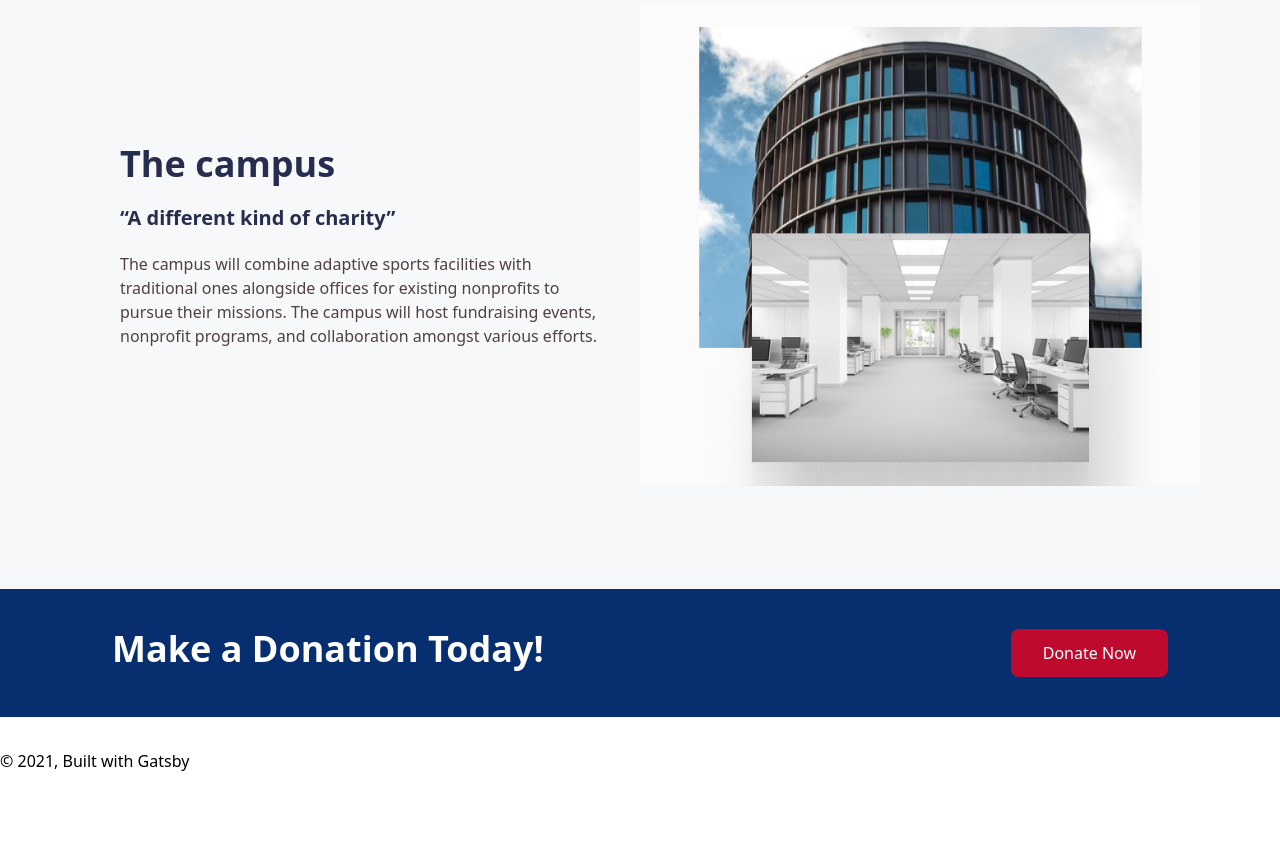
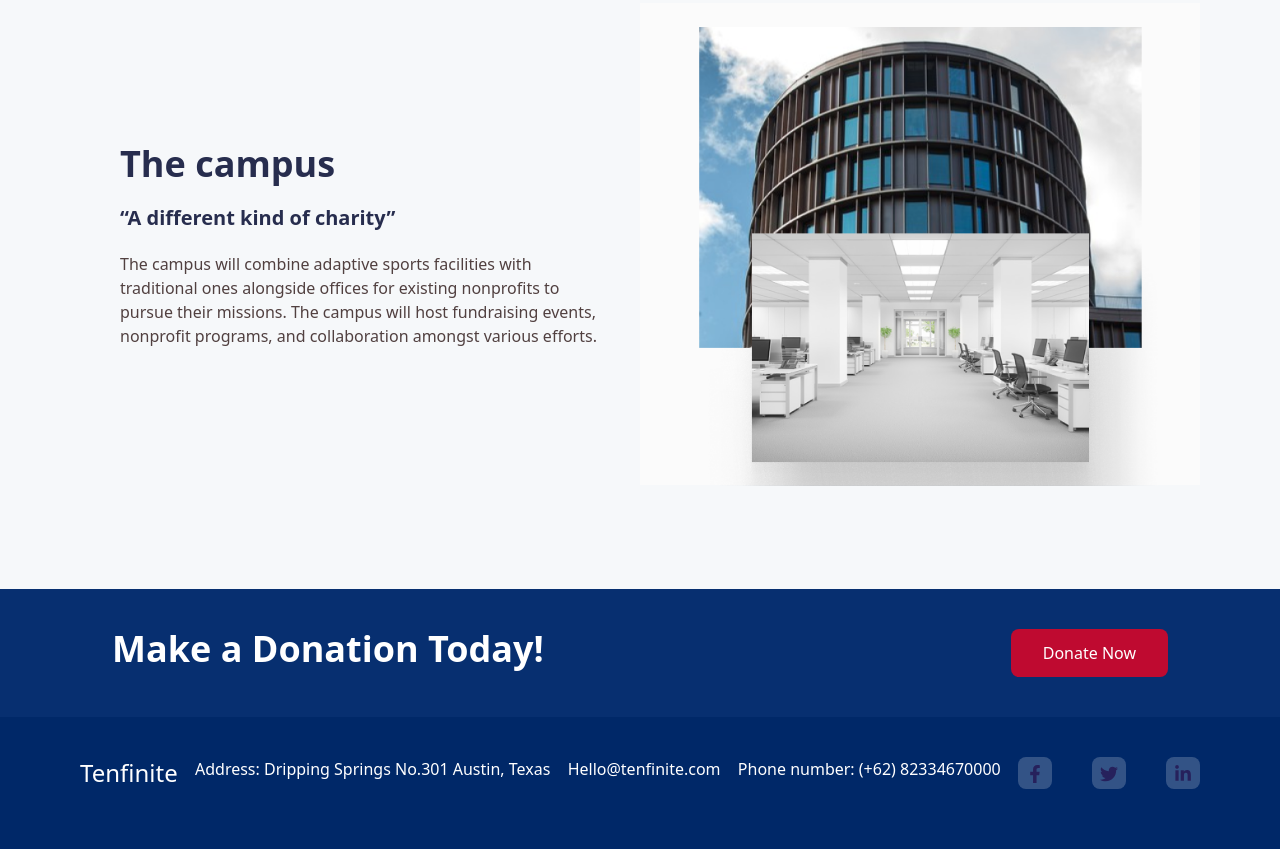
Before and after one commit to acostahf/Tenfinite, a Gatsby site: page / in a window 1280 px wide. Shown: the part 4375-5224 px from the top of the page. Before the commit the page ends 5148 px from the top, so only its background shows below. Built offline with nearby package versions, Linux system fonts and the light colour scheme; Gatsby itself is replaced by a stand-in of ours.

Commit message:
footer created

```diff
--- a/package.json
+++ b/package.json
@@ -16,7 +16,8 @@
     "prop-types": "^15.7.2",
     "react": "^17.0.1",
     "react-dom": "^17.0.1",
-    "react-helmet": "^6.1.0"
+    "react-helmet": "^6.1.0",
+    "react-icons": "^4.3.1"
   },
   "devDependencies": {
     "autoprefixer": "^10.3.7",
--- /dev/null
+++ b/src/components/footer.js
@@ -0,0 +1,46 @@
+import React from "react"
+// import Image from "../components/Image"
+import { FaTwitter, FaFacebookF, FaLinkedinIn } from "react-icons/fa"
+
+const Footer = () => {
+  return (
+    <div className="flex justify-center px-20 py-10 bg-nmr-darkBlue ">
+      <div className="text-white flex justify-between w-full text-center">
+        <div>
+          <h1 className="text-2xl pb-5">Tenfinite</h1>
+        </div>
+
+        <div>
+          <a href="...">Address: Dripping Springs No.301 Austin, Texas</a>
+        </div>
+        <div>
+          <a href="...">Hello@tenfinite.com</a>
+        </div>
+        <div>
+          <a href="...">Phone number: (+62) 82334670000</a>
+        </div>
+
+        <div className="flex gap-10 text-lg text-nmr-red">
+          <a href="...">
+            <div className="rounded-lg p-2 h-8 bg-white opacity-20">
+              <FaFacebookF />
+            </div>
+          </a>
+          <a href="...">
+            <div className="rounded-lg p-2 h-8 bg-white opacity-20">
+              <FaTwitter />
+            </div>
+          </a>
+
+          <a href="...">
+            <div className="rounded-lg p-2 h-8 bg-white opacity-20">
+              <FaLinkedinIn />
+            </div>
+          </a>
+        </div>
+      </div>
+    </div>
+  )
+}
+
+export default Footer
--- a/src/components/layout.js
+++ b/src/components/layout.js
@@ -11,6 +11,7 @@ import { useStaticQuery, graphql } from "gatsby"
 
 import Header from "./header"
 import "./layout.css"
+import Footer from "./footer"
 
 const Layout = ({ children }) => {
   const data = useStaticQuery(graphql`
@@ -34,15 +35,7 @@ const Layout = ({ children }) => {
         }}
       >
         <main>{children}</main>
-        <footer
-          style={{
-            marginTop: `2rem`,
-          }}
-        >
-          © {new Date().getFullYear()}, Built with
-          {` `}
-          <a href="https://www.gatsbyjs.com">Gatsby</a>
-        </footer>
+        <Footer />
       </div>
     </>
   )
```
Also changed, not shown: 1 other file.
